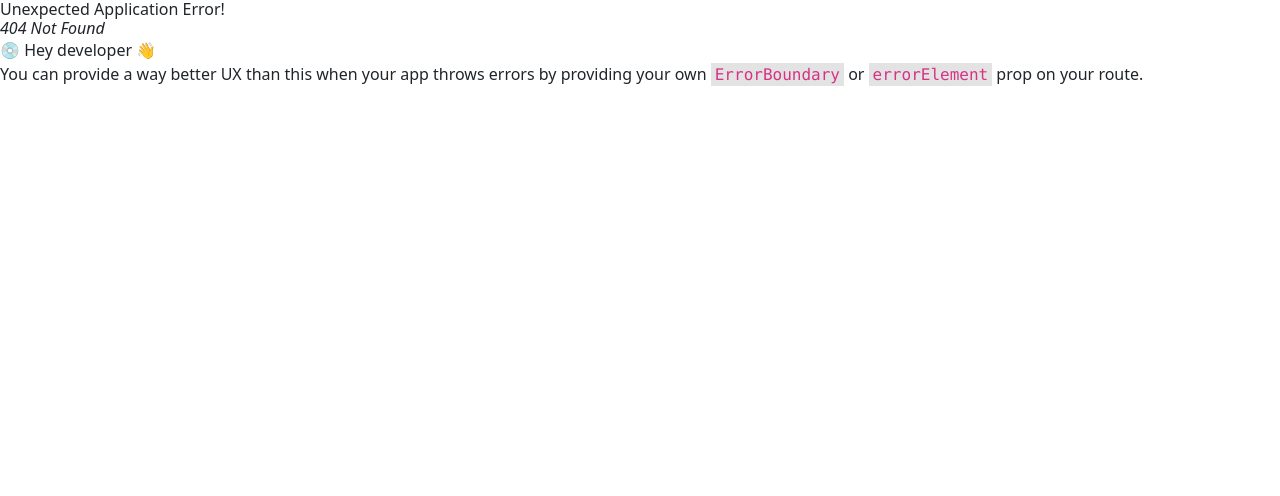
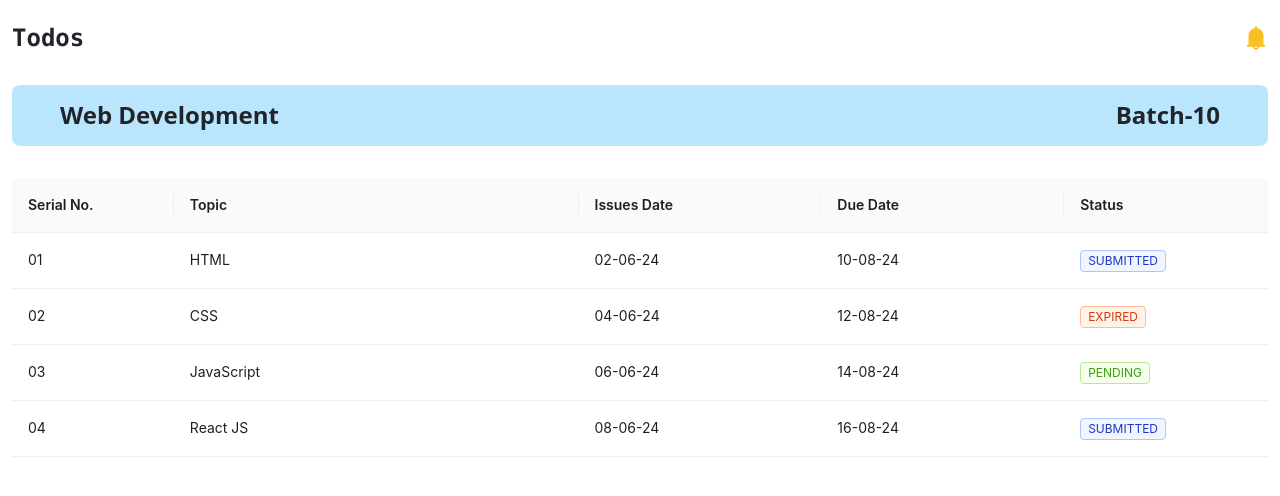
Before and after one commit to Muhammadnoman004/hackahthon-frontend, a React (Vite) app in the folder front-end/: page /student-assignment-todo in a window 1280 px wide. Before the commit this address had no page. Shown: the top 496 px of the page. Built offline with nearby package versions, Linux system fonts and the light colour scheme.

Commit message:
StudentAssignmentTodo Page UI done.

```diff
--- a/front-end/src/Components/Navigations/Navigation.jsx
+++ b/front-end/src/Components/Navigations/Navigation.jsx
@@ -6,6 +6,7 @@
 import TeacherHome from '../Pages/Teachers/Home/Home';
 import StudentHomePage from '../Pages/Students/StudentHomePage';
 import StudentAllAssignmentPage from '../Pages/Students/StudentAllAssignmentPage';
+import StudentAssignmentTodoPage from '../Pages/Students/StudentAssignmentTodoPage';
 
 const router = createBrowserRouter([
     {
@@ -32,6 +33,10 @@
         path: "/student-assignment-listing",
         element: <StudentAllAssignmentPage />
     },
+    {
+        path: "/student-assignment-todo",
+        element: <StudentAssignmentTodoPage />
+    },
 ])
 
 
--- a/front-end/src/Components/Pages/Students/StudentAllAssignmentPage.jsx
+++ b/front-end/src/Components/Pages/Students/StudentAllAssignmentPage.jsx
@@ -1,18 +1,20 @@
 import { BellFilled, CloseOutlined } from '@ant-design/icons'
 import React from 'react'
 import StudentListingTable from '../../StudentListingTable/StudentListingTable'
+import { Container } from 'react-bootstrap'
 
 export default function StudentAllAssignmentPage() {
     return (
         <div>
-            <div className='flex m-4 text-2xl font-mono font-extrabold'>
+            <Container>
+                <div className='flex m-4 mx-0 text-2xl font-mono font-extrabold'>
                     <h1 className='flex-1'>Assignment</h1>
                     <BellFilled className='flex-2 text-amber-400' />
                 </div>
 
-            <div className='m-2 p-1 bg-stone-200 rounded-md'>
+                <div className='p-1 bg-stone-200 rounded-md'>
 
-                <div className='flex m-8 '>
+                    <div className='flex m-4 '>
                         <div className='flex-1'>
                             <ul className='flex gap-10 flex-1'>
                                 <li className='text-lg font-bold'>Noman</li>
@@ -27,6 +29,7 @@
                     </div>
                     <StudentListingTable />
                 </div>
+            </Container>
         </div>
 
     )
--- /dev/null
+++ b/front-end/src/Components/Pages/Students/StudentAssignmentTodoPage.jsx
@@ -0,0 +1,124 @@
+import React from 'react'
+import { BellFilled } from '@ant-design/icons'
+import { Table, Tag } from 'antd';
+import { Container } from 'react-bootstrap';
+
+const columns = [
+    {
+        title: 'Serial No.',
+        dataIndex: 'serialNo',
+        key: 'serialNo',
+        width: 100
+    },
+    {
+        title: 'Topic',
+        dataIndex: 'topic',
+        key: 'topic',
+        width: 250
+    },
+    {
+        title: 'Issues Date',
+        dataIndex: 'issueDate',
+        key: 'issueDate',
+        width: 150,
+    },
+    {
+        title: 'Due Date',
+        dataIndex: 'expireDate',
+        key: 'expireDate',
+        width: 150,
+    },
+    {
+        title: 'Status',
+        key: 'tags',
+        dataIndex: 'tags',
+        width: 100,
+        render: (_, { tags }) => (
+            <>
+                {tags.map((tag) => {
+                    let color = tag.length > 5 ? 'geekblue' : 'green';
+                    if (tag === 'expired') {
+                        color = 'volcano';
+                    }
+                    if (tag === 'submitted') {
+                        color = 'geekblue'
+                    }
+                    if (tag === 'pending') {
+                        color = 'green'
+                    }
+                    return (
+                        <Tag color={color} key={tag}>
+                            {tag.toUpperCase()}
+                        </Tag>
+                    );
+                })}
+            </>
+        ),
+    },
+];
+
+const data = [
+    {
+        key: '1',
+        serialNo: '01',
+        issueDate: '02-06-24',
+        expireDate: '10-08-24',
+        topic: 'HTML',
+        tags: ['submitted'],
+
+    },
+    {
+        key: '2',
+        serialNo: '02',
+        issueDate: '04-06-24',
+        expireDate: '12-08-24',
+        topic: 'CSS',
+        tags: ['expired'],
+
+    },
+    {
+        key: '3',
+        serialNo: '03',
+        issueDate: '06-06-24',
+        expireDate: '14-08-24',
+        topic: 'JavaScript',
+        tags: ['pending'],
+
+    },
+    {
+        key: '4',
+        serialNo: '04',
+        issueDate: '08-06-24',
+        expireDate: '16-08-24',
+        topic: 'React JS',
+        tags: ['submitted'],
+
+    },
+];
+
+export default function StudentAssignmentTodoPage() {
+    return (
+        <div>
+            <Container>
+                <div className='flex m-4 mx-0 text-2xl font-mono font-extrabold'>
+                    <h1 className='flex-1'>Todos</h1>
+                    <BellFilled className='flex-2 text-amber-400' />
+                </div>
+
+                <div className='flex my-8 px-5 py-3 rounded-lg text-2xl font-sans font-bold bg-sky-200'>
+                    <h1 className='flex-1'>Web Development</h1>
+                    <h1 className='flex-2'>Batch-10</h1>
+                </div>
+
+                <div>
+                    <Table
+                        columns={columns}
+                        dataSource={data}
+                        bordered={false} // Set bordered to false to remove borders
+                        pagination={false} // Remove pagination
+                    />
+                </div>
+            </Container>
+        </div>
+    )
+}
--- a/front-end/src/Components/StudentListingTable/StudentListingTable.jsx
+++ b/front-end/src/Components/StudentListingTable/StudentListingTable.jsx
@@ -84,5 +84,5 @@
         tags: ['submitted'],
     },
 ];
-const StudentListingTable = () => <Table className='m-8' columns={columns} dataSource={data} />;
+const StudentListingTable = () => <Table className='m-4' columns={columns} dataSource={data} />;
 export default StudentListingTable;
```
Lines whose indentation alone changed are shown as unchanged.
